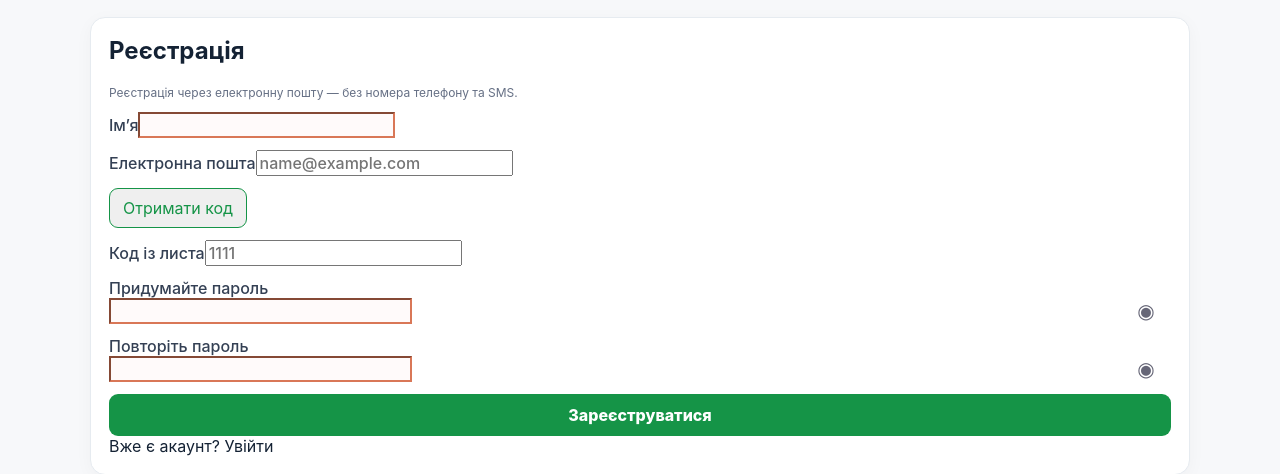
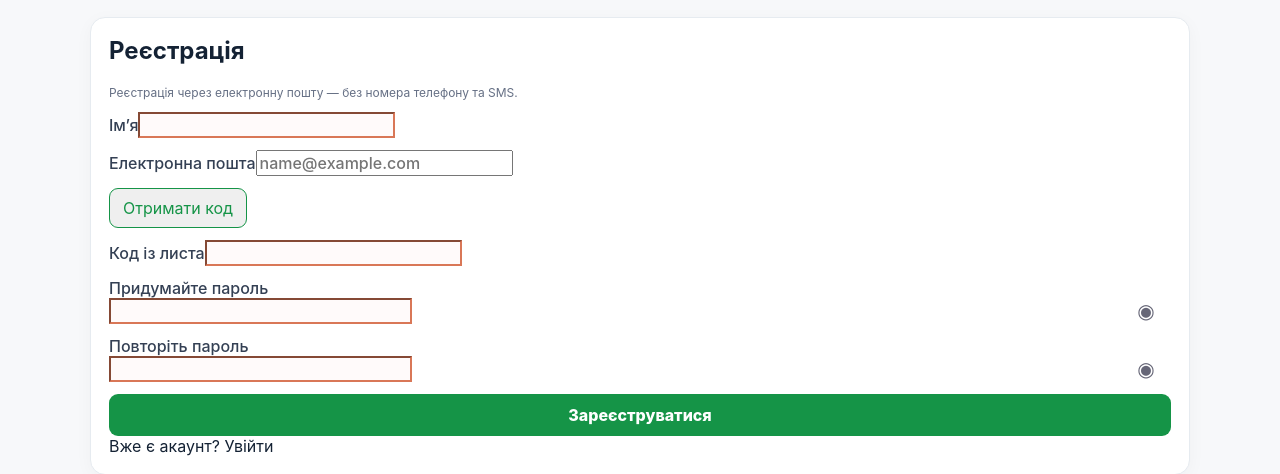
Before and after one commit to odnavtoray/v39, a Flask app: page /register in a window 1280 px wide. Shown: the part 220-694 px from the top of the page. Run offline with Flask 3, Linux system fonts and the light colour scheme.

Commit message:
Update register.html

```diff
--- a/templates/register.html
+++ b/templates/register.html
@@ -6,7 +6,7 @@
 <label>{% if lang=="ru" %}Имя{% else %}Ім’я{% endif %}<input name="name" maxlength="10" required></label>
 <label>{% if lang=="ru" %}Электронная почта{% else %}Електронна пошта{% endif %}<input id="authEmail" type="email" name="email" autocomplete="email" placeholder="name@example.com" required></label>
 <div class="sms-row"><button type="button" class="outline" id="sendEmailCode">{% if lang=="ru" %}Получить код{% else %}Отримати код{% endif %}</button><span id="emailCodeStatus" class="muted"></span></div>
-<label>{% if lang=="ru" %}Код из письма{% else %}Код із листа{% endif %}<input name="code" inputmode="numeric" placeholder="1111" required></label>
+<label>{% if lang=="ru" %}Код из письма{% else %}Код із листа{% endif %}<input name="code" inputmode="numeric"  required></label>
 <label>{% if lang=="ru" %}Придумайте пароль{% else %}Придумайте пароль{% endif %}<span class="password-wrap"><input id="regPassword" type="password" name="password" minlength="6" autocomplete="new-password" required><button type="button" class="password-eye" data-password-toggle="regPassword" aria-label="Показать пароль">◉</button></span></label>
 <label>{% if lang=="ru" %}Повторите пароль{% else %}Повторіть пароль{% endif %}<span class="password-wrap"><input id="regConfirm" type="password" name="confirm" minlength="6" autocomplete="new-password" required><button type="button" class="password-eye" data-password-toggle="regConfirm" aria-label="Показать пароль">◉</button></span></label>
 <button class="primary">{% if lang=="ru" %}Зарегистрироваться{% else %}Зареєструватися{% endif %}</button>
```
